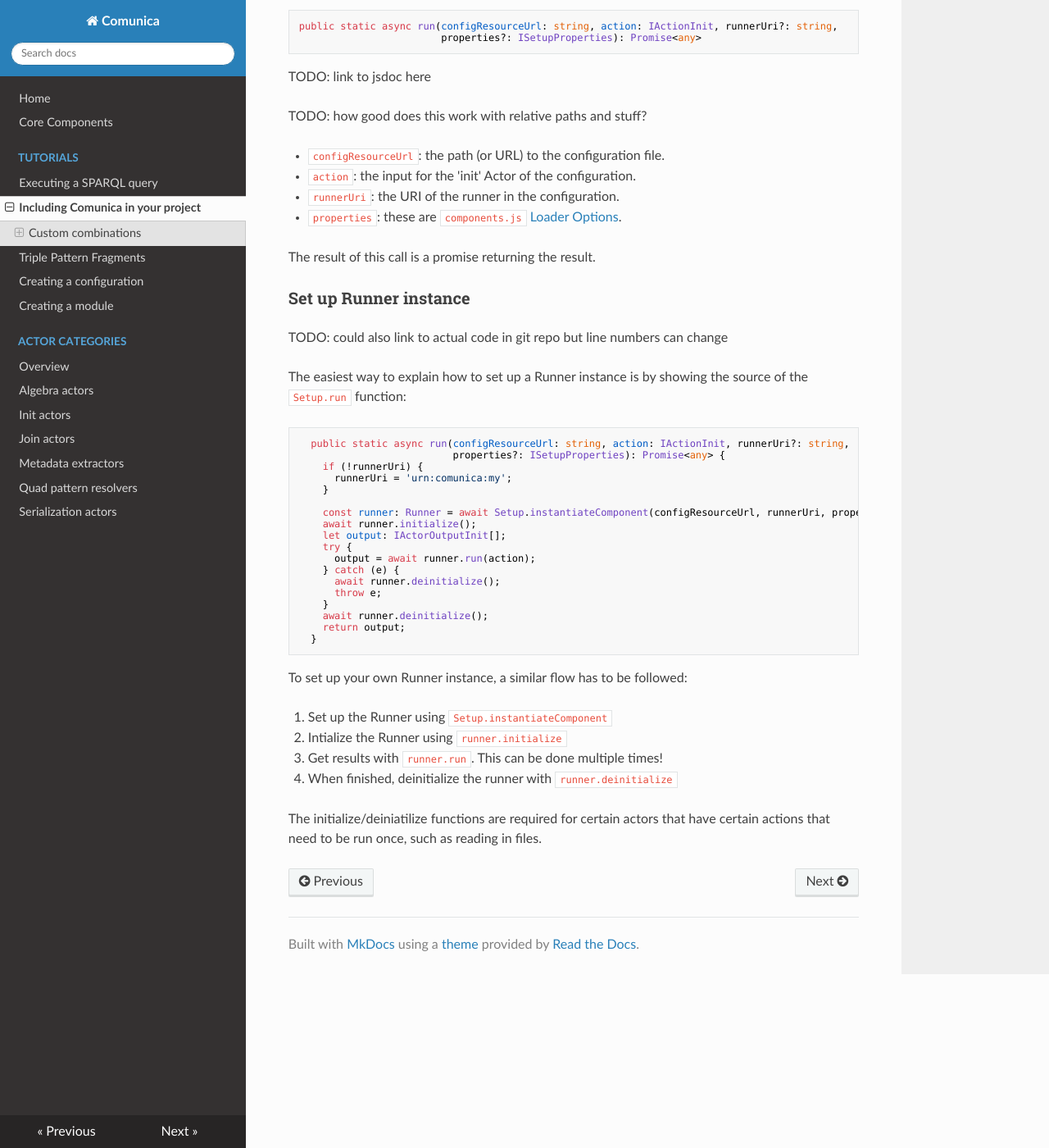
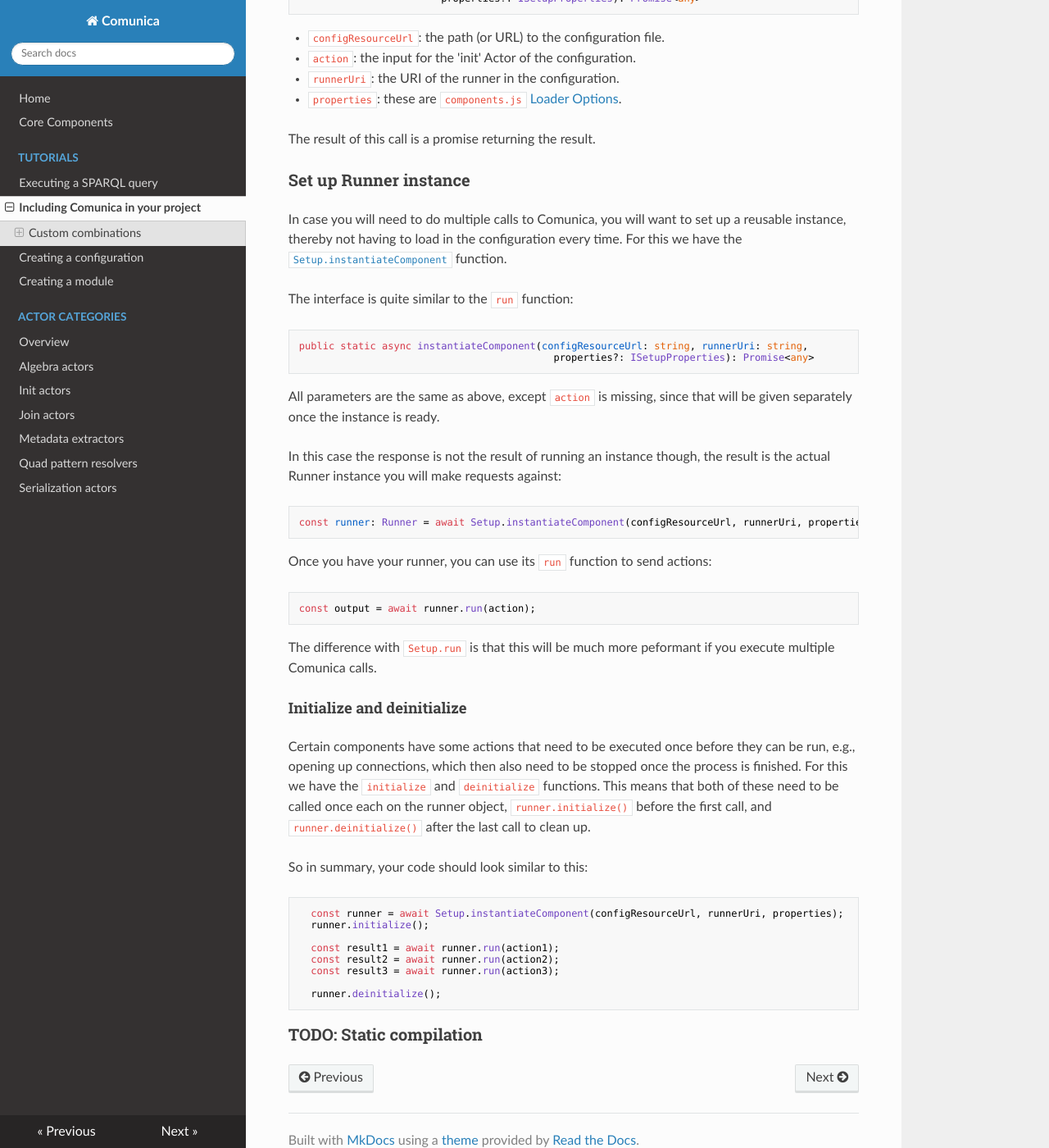
Before and after one commit to comunica/Documentation-Comunica, an MkDocs documentation site: the page built from docs/tutorials/including-comunica.md, in a window 1280 px wide and 1400 px high, scrolled down 1029 px. Shown: the whole window at 82% size. Built offline with MkDocs 1.6.1, drawn with Linux system fonts in a browser that asks for light colours; nearby versions of some CDN libraries; old or Windows-style settings are respelled for this version of MkDocs; some of the changed text lies outside the part shown.

Commit message:
Updated description of how to use Setup and Runner

````diff
--- a/docs/tutorials/including-comunica.md
+++ b/docs/tutorials/including-comunica.md
@@ -43,9 +42,6 @@ The `run` function has the following interface:
 public static async run(configResourceUrl: string, action: IActionInit, runnerUri?: string,
                         properties?: ISetupProperties): Promise<any>
 ```
-TODO: link to jsdoc here
-
-TODO: how good does this work with relative paths and stuff?
 
 * `configResourceUrl`: the path (or URL) to the configuration file.
 * `action`: the input for the 'init' Actor of the configuration.
@@ -57,38 +53,54 @@ The result of this call is a promise returning the result.
 
 ### Set up Runner instance
 
-TODO: could also link to actual code in git repo but line numbers can change
+In case you will need to do multiple calls to Comunica,
+you will want to set up a reusable instance,
+thereby not having to load in the configuration every time.
+For this we have the
+[`Setup.instantiateComponent`](https://comunica.github.io/comunica/classes/_runner_lib_setup_.setup.html#instantiatecomponent)
+function.
 
-The easiest way to explain how to set up a Runner instance
-is by showing the source of the `Setup.run` function:
+The interface is quite similar to the `run` function:
 ```typescript
-  public static async run(configResourceUrl: string, action: IActionInit, runnerUri?: string,
-                          properties?: ISetupProperties): Promise<any> {
-    if (!runnerUri) {
-      runnerUri = 'urn:comunica:my';
-    }
-
-    const runner: Runner = await Setup.instantiateComponent(configResourceUrl, runnerUri, properties);
-    await runner.initialize();
-    let output: IActorOutputInit[];
-    try {
-      output = await runner.run(action);
-    } catch (e) {
-      await runner.deinitialize();
-      throw e;
-    }
-    await runner.deinitialize();
-    return output;
-  }
+public static async instantiateComponent(configResourceUrl: string, runnerUri: string,
+                                           properties?: ISetupProperties): Promise<any>
 ```
 
-To set up your own Runner instance, a similar flow has to be followed:
+All parameters are the same as above, except `action` is missing,
+since that will be given separately once the instance is ready.
 
- 1. Set up the Runner using `Setup.instantiateComponent`
- 2. Intialize the Runner using `runner.initialize`
- 3. Get results with `runner.run`. This can be done multiple times!
- 4. When finished, deinitialize the runner with `runner.deinitialize`
+In this case the response is not the result of running an instance though,
+the result is the actual Runner instance you will make requests against:
+```typescript
+const runner: Runner = await Setup.instantiateComponent(configResourceUrl, runnerUri, properties);
+```
 
-The initialize/deiniatilize functions are required for certain actors
-that have certain actions that need to be run once,
-such as reading in files.
+Once you have your runner, you can use its `run` function to send actions:
+```typescript
+const output = await runner.run(action);
+```
+
+The difference with `Setup.run` is that this will be much more peformant
+if you execute multiple Comunica calls.
+
+#### Initialize and deinitialize
+Certain components have some actions that need to be executed once before they can be run,
+e.g., opening up connections, which then also need to be stopped once the process is finished.
+For this we have the `initialize` and `deinitialize` functions.
+This means that both of these need to be called once each on the runner object,
+`runner.initialize()` before the first call,
+and `runner.deinitialize()` after the last call to clean up.
+
+So in summary, your code should look similar to this:
+```typescript
+  const runner = await Setup.instantiateComponent(configResourceUrl, runnerUri, properties);
+  runner.initialize();
+
+  const result1 = await runner.run(action1);
+  const result2 = await runner.run(action2);
+  const result3 = await runner.run(action3);
+
+  runner.deinitialize();
+```
+
+### TODO: Static compilation
--- a/mkdocs.yml
+++ b/mkdocs.yml
@@ -4,7 +4,6 @@ pages:
   - Tutorials:
     - Executing a SPARQL query: 'tutorials/sparql.md'
     - Including Comunica in your project: 'tutorials/including-comunica.md'
-    - Triple Pattern Fragments: 'tutorials/tpf.md'
     - Creating a configuration: 'tutorials/configuration.md'
     - Creating a module: 'tutorials/module.md'
   - Actor categories:
````
Also changed, not shown: other parts of docs/tutorials/including-comunica.md (+2 -3 lines), docs/tutorials/sparql.md (+5 -0 lines), docs/tutorials/tpf.md (deleted, +0 -3 lines).
